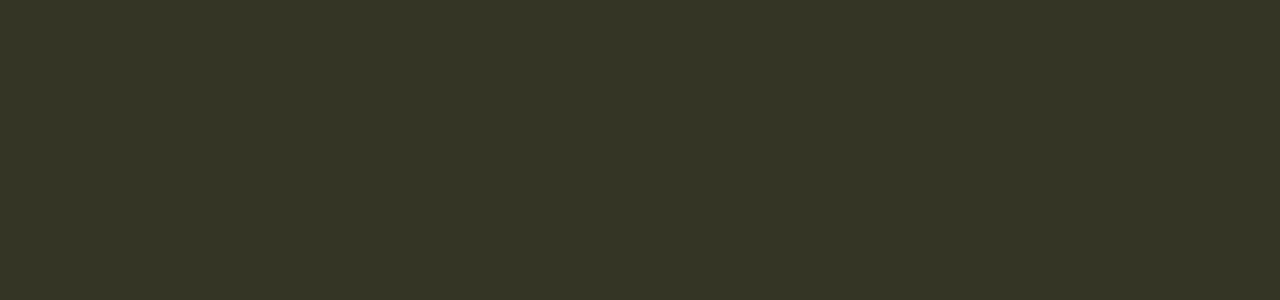
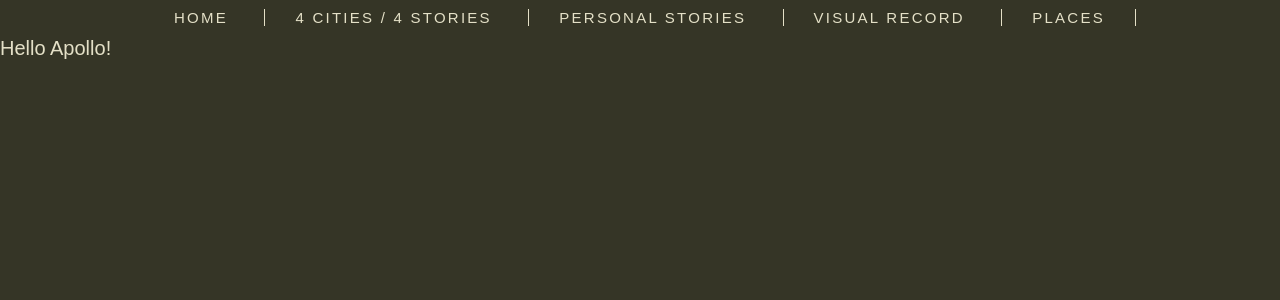
Before and after one commit to DigitalGizmo/pur-app-r, a React (Create React App) app: page /archive/visuals in a window 1280 px wide. Before the commit this address had no page. Shown: the top 300 px of the page. Built offline with nearby package versions, Linux system fonts and the light colour scheme; no server answers; a web font is replaced by a local one.

Commit message:
plain js apollo with visuals

```diff
--- a/package.json
+++ b/package.json
@@ -3,9 +3,11 @@
   "version": "0.1.0",
   "private": true,
   "dependencies": {
+    "@apollo/client": "^3.5.7",
     "@testing-library/jest-dom": "^5.11.4",
     "@testing-library/react": "^11.1.0",
     "@testing-library/user-event": "^12.1.10",
+    "graphql": "^16.2.0",
     "history": "5",
     "react": "^17.0.2",
     "react-dom": "^17.0.2",
--- a/src/components/App.js
+++ b/src/components/App.js
@@ -4,7 +4,7 @@ import './App.css';
 function App() {
   return (
     <div >
-      <nav class="main-menu">
+      <nav className="main-menu">
         <ul>
           <li><a href="http://app.picturingurbanrenewal.org/">Home </a></li>
           <li><a href="http://app.picturingurbanrenewal.org/cities">4 Cities / 4 Stories</a> </li>
--- a/src/components/Home.js
+++ b/src/components/Home.js
@@ -11,6 +11,7 @@ class Home extends React.Component {
         <ul>
             <li><Link to="/people/haines-dauner">Haines-Dauner</Link></li>
             <li><Link to="/places/newburgh">Newburgh</Link></li>
+            <li><Link to="/archive/visuals">Visuals</Link></li>
           </ul>
       </div>
     );
--- /dev/null
+++ b/src/components/archive/Visuals.js
@@ -0,0 +1,38 @@
+import React from 'react';
+import {
+    ApolloClient,
+    InMemoryCache,
+    // ApolloProvider,
+    // useQuery,
+    gql
+} from "@apollo/client"
+
+  const client = new ApolloClient({
+    uri: 'http://admin.picturingurbanrenewal.org/archive/graphql/',
+    cache: new InMemoryCache()
+  });
+
+  client
+    .query({
+        query: gql `
+            query getImages {
+              all_images{
+                slug
+              }
+            }
+        `
+    })
+    .then(result => console.log(result.data.all_images));
+
+class Visuals extends React.Component {
+
+    render() {
+        return (
+            <div>
+                <p>Hello Apollo!</p>
+            </div>
+        );
+    }
+}
+
+export default Visuals;
--- a/src/index.js
+++ b/src/index.js
@@ -6,6 +6,7 @@ import './index.css';
 import App from './components/App';
 import PersonalStory from './components/people/PersonalStory';
 import Newburgh from './components/places/Newburgh';
+import Visuals from './components/archive/Visuals';
 import Home from './components/Home';
 // import reportWebVitals from './reportWebVitals';
 
@@ -18,6 +19,7 @@ render(
         <Route index element={<Home />} />
         <Route path="/people/haines-dauner" element={<PersonalStory />} />
         <Route path="/places/newburgh" element={<Newburgh />} />
+        <Route path="/archive/visuals" element={<Visuals />} />
       </Route>
     </Routes>
   </BrowserRouter>,
```
Also changed, not shown: 1 other file (tests, documents, lock files or other folders).
